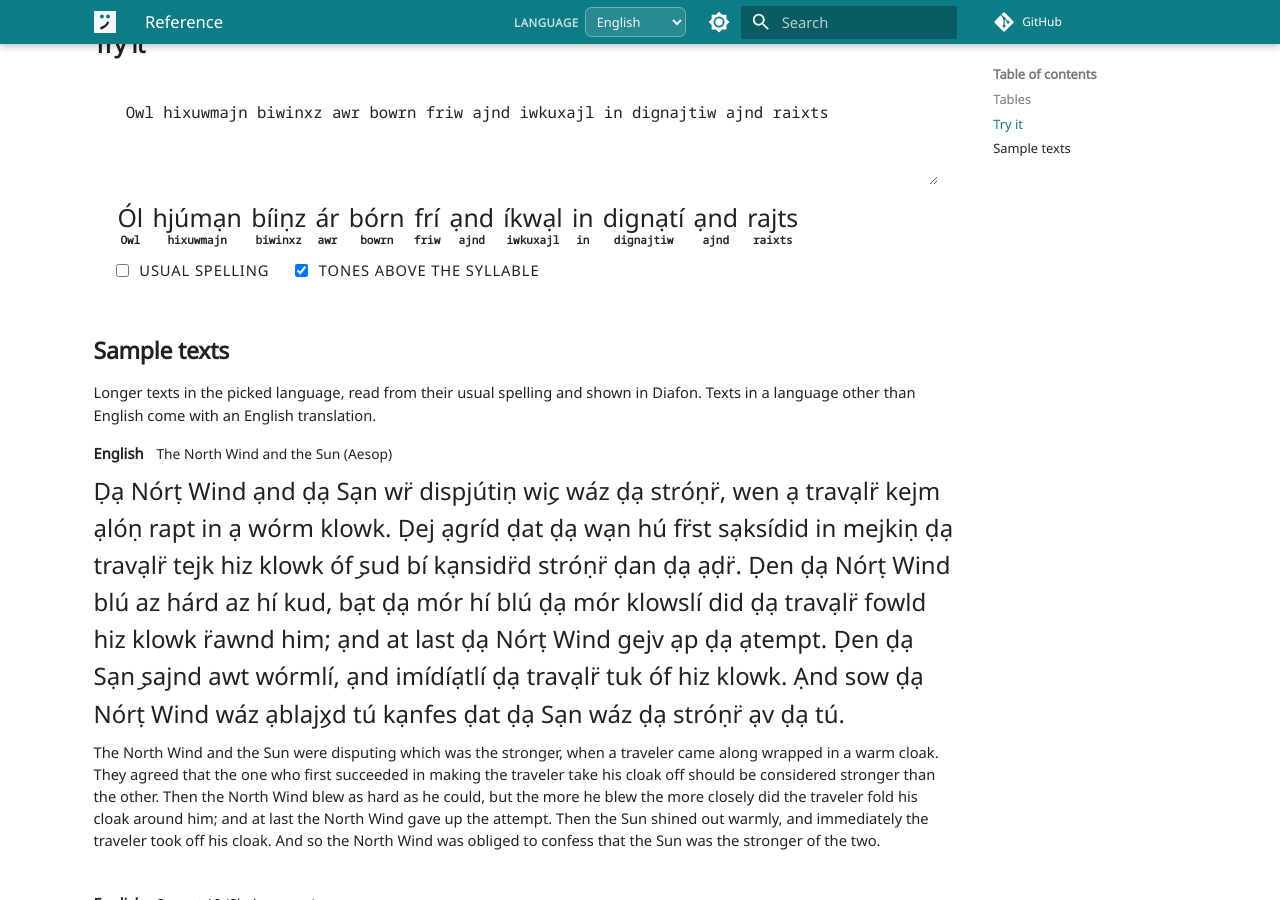
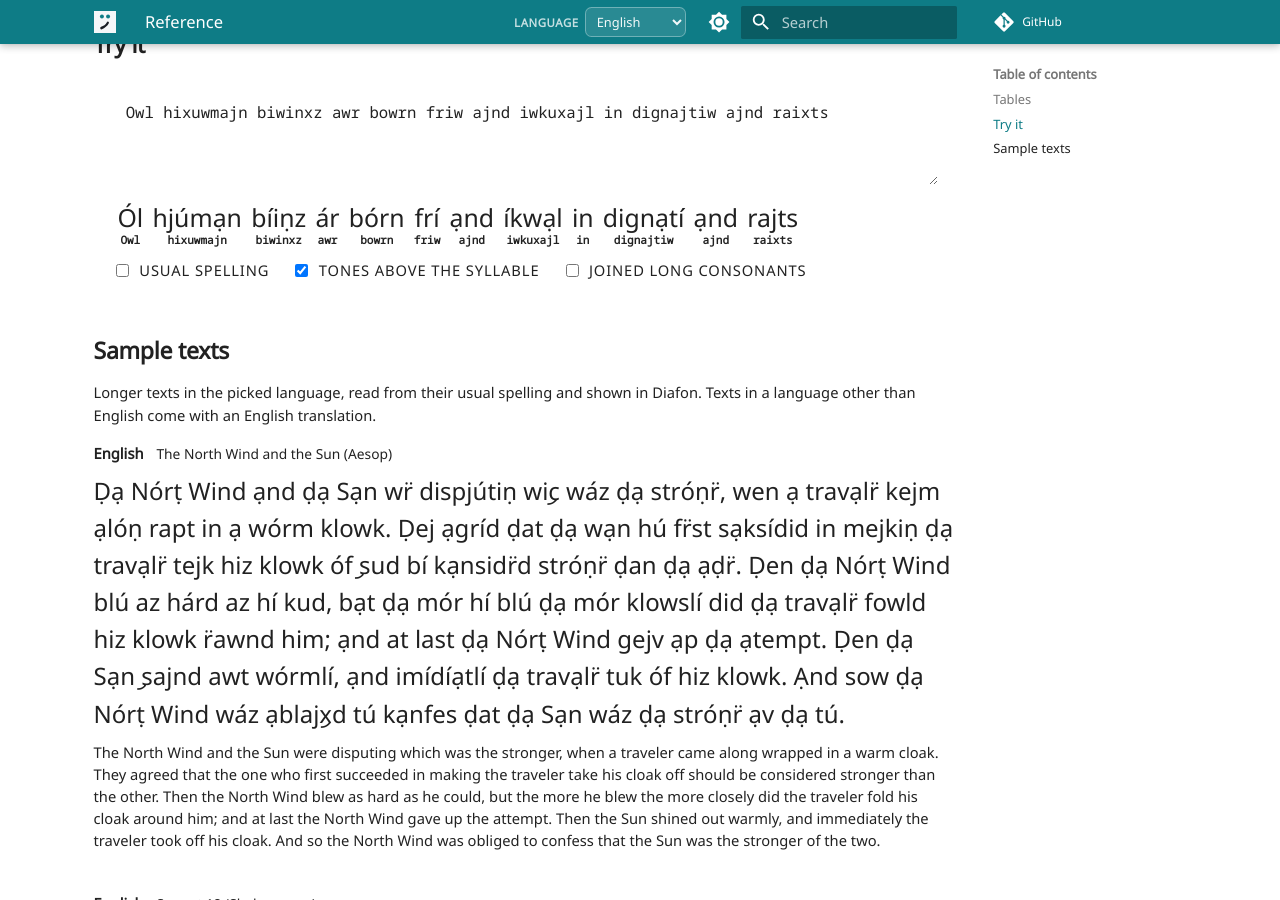
Before and after one commit to diafon-org/diafon, an MkDocs documentation site: the page built from docs/master.md, in a window 1280 px wide and 900 px high, scrolled down 11416 px. Built offline with MkDocs 1.6.1 and Material for MkDocs 9.7.7, drawn with Linux system fonts in a browser that asks for light colours; comment, search, counter and statistics services are not loaded; some of the changed lines change nothing that is shown.

Commit message:
Try it: a switch to join long consonants (ZWJ), off by default

```diff
--- a/docs/assets/master.js
+++ b/docs/assets/master.js
@@ -3,7 +3,8 @@
 (function(){
 'use strict';
 const $ = id => document.getElementById(id);
-const $table = $('mt-table'), $in = $('try-in'), $out = $('try-out'), $tones = $('try-tones'), $orig = $('try-orig');
+const $table = $('mt-table'), $in = $('try-in'), $out = $('try-out'), $tones = $('try-tones'), $orig = $('try-orig'),
+      $join = $('try-join');
 const secs = [...document.querySelectorAll('section[id^=sec-]')];
 const esc = s => s.replace(/[&<>"]/g, c => ({'&': '&amp;', '<': '&lt;', '>': '&gt;', '"': '&quot;'}[c]));
 
@@ -100,7 +101,7 @@
   };
   for (const tok of tokenize(typed)){
     if (tok.t === 'raw'){ flush(); html += esc(tok.ch); continue; }
-    const gl = tok.t === 'err' ? null : glyph(tok.form, tok.caps);
+    const gl = tok.t === 'err' ? null : glyph(tok.form, tok.caps, $join.checked);
     if (gl === null){ g += `<span class="err">${esc(tok.t === 'err' ? tok.ch : tok.form)}</span>`; t += tok.t === 'err' ? tok.ch : tok.form; continue; }
     g += esc(tok.caps ? capFirst(gl) : gl) + toneSigns(tok.tones);
     t += (tok.caps ? tok.form[0].toUpperCase() + tok.form.slice(1) : tok.form) + tok.tones;
@@ -129,6 +130,12 @@
   update();
 });
 $orig.addEventListener('change', update);
+// long consonants joined (t ZWJ t), which the Diafon fonts draw as one; off by default, kept per reader
+try { $join.checked = localStorage.getItem('diafon-join') === 'on'; } catch (e) {}
+$join.addEventListener('change', () => {
+  try { localStorage.setItem('diafon-join', $join.checked ? 'on' : 'off'); } catch (e) {}
+  update();
+});
 $table.addEventListener('change', () => {
   showTable(); showSample(); showSamples(); saveState();
   if ($table.value !== 'universal') try { localStorage.setItem('diafon-lang', $table.value); } catch (e) {}  // shared with Learning
--- a/docs/master.md
+++ b/docs/master.md
@@ -26,6 +26,7 @@
   <div class="tryout-row tryout-opts">
     <label><input type="checkbox" id="try-orig"> usual spelling</label>
     <label><input type="checkbox" id="try-tones" checked> tones above the syllable</label>
+    <label><input type="checkbox" id="try-join"> joined long consonants</label>
   </div>
 </div>
 
```
